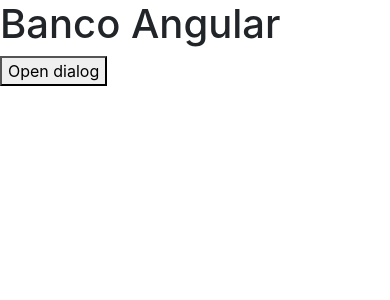
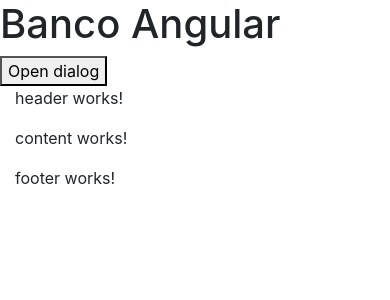
Before and after one commit to fadeonsp/SPA---Banking, an Angular app in the folder spa-bank/: page / in a window 390 px wide. Shown: the top 300 px of the page. Built offline with nearby package versions, Linux system fonts and the light colour scheme.

Commit message:
criando os componentes

```diff
--- a/spa-bank/src/app/app.component.html
+++ b/spa-bank/src/app/app.component.html
@@ -1,3 +1,17 @@
 <h1>Banco Angular</h1>
 
 <button mat-button (click)="openDialog()">Open dialog</button>
+
+<div class="container">
+  <div class="row">
+    <div class="col-sm">
+      <app-header></app-header>
+    </div>
+    <div class="col-sm">
+      <app-content></app-content>
+    </div>
+    <div class="col-sm">
+      <app-footer></app-footer>
+    </div>
+  </div>
+</div>
--- /dev/null
+++ b/spa-bank/src/app/content/content.component.html
@@ -0,0 +1 @@
+<p>content works!</p>
--- /dev/null
+++ b/spa-bank/src/app/content/content.component.ts
@@ -0,0 +1,15 @@
+import { Component, OnInit } from '@angular/core';
+
+@Component({
+  selector: 'app-content',
+  templateUrl: './content.component.html',
+  styleUrls: ['./content.component.css']
+})
+export class ContentComponent implements OnInit {
+
+  constructor() { }
+
+  ngOnInit(): void {
+  }
+
+}
--- /dev/null
+++ b/spa-bank/src/app/footer/footer.component.html
@@ -0,0 +1 @@
+<p>footer works!</p>
--- /dev/null
+++ b/spa-bank/src/app/footer/footer.component.ts
@@ -0,0 +1,15 @@
+import { Component, OnInit } from '@angular/core';
+
+@Component({
+  selector: 'app-footer',
+  templateUrl: './footer.component.html',
+  styleUrls: ['./footer.component.css']
+})
+export class FooterComponent implements OnInit {
+
+  constructor() { }
+
+  ngOnInit(): void {
+  }
+
+}
--- /dev/null
+++ b/spa-bank/src/app/header/header.component.html
@@ -0,0 +1 @@
+<p>header works!</p>
--- /dev/null
+++ b/spa-bank/src/app/header/header.component.ts
@@ -0,0 +1,15 @@
+import { Component, OnInit } from '@angular/core';
+
+@Component({
+  selector: 'app-header',
+  templateUrl: './header.component.html',
+  styleUrls: ['./header.component.css']
+})
+export class HeaderComponent implements OnInit {
+
+  constructor() { }
+
+  ngOnInit(): void {
+  }
+
+}
```
Also changed, not shown: spa-bank/src/app/app.module.ts (+9 -1 lines), spa-bank/src/app/content/content.component.css (added), spa-bank/src/app/footer/footer.component.css (added), spa-bank/src/app/header/header.component.css (added).
